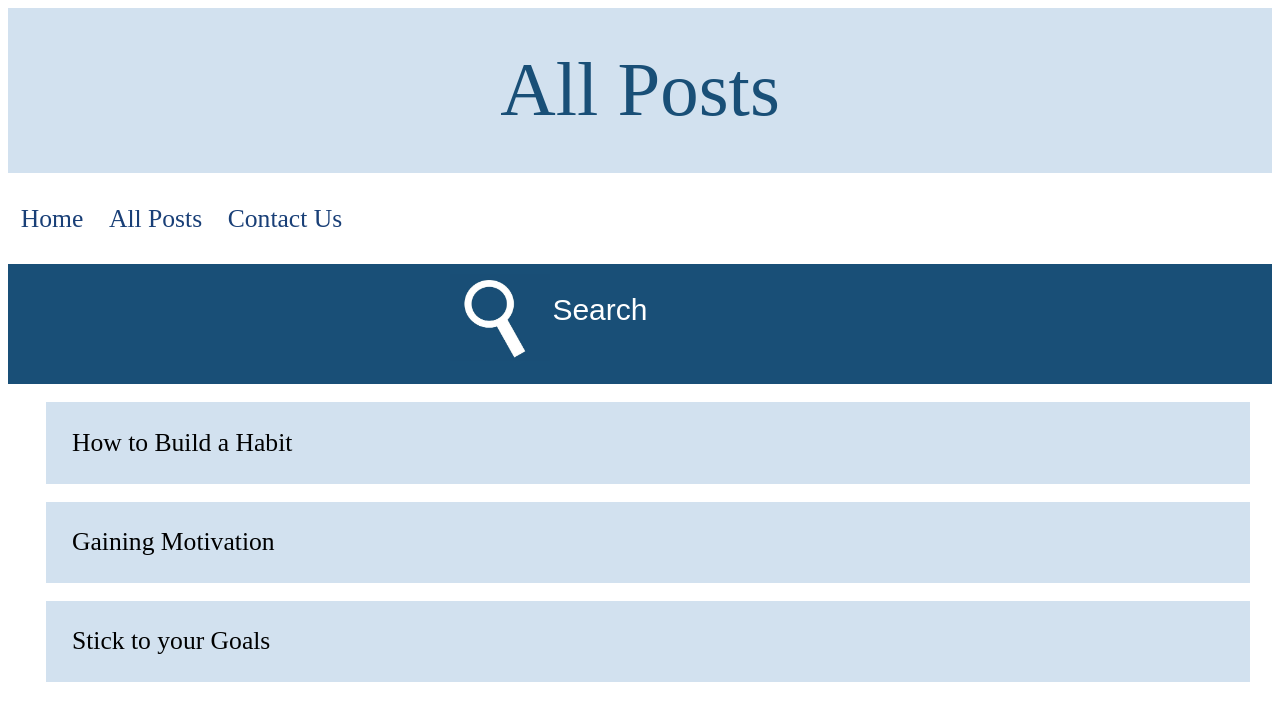
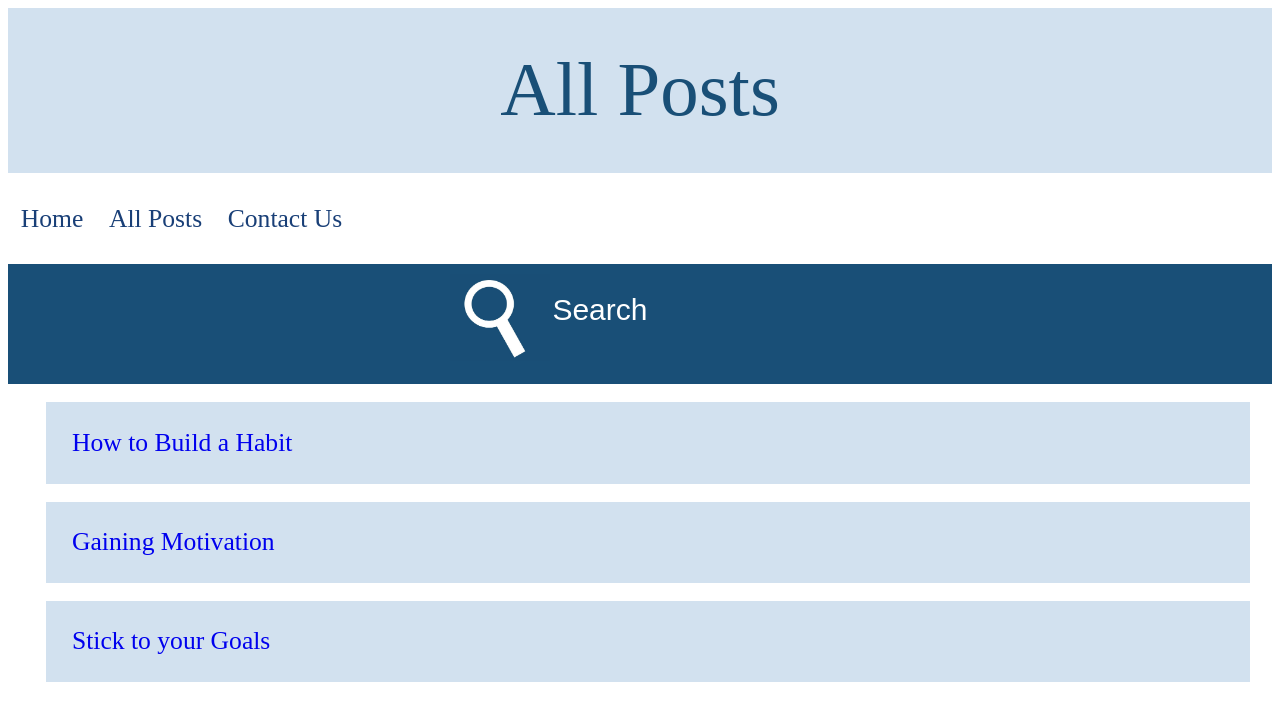
Before and after one commit to prshah101/SIT120, a Vue app in the folder selfdevbloga3/: page /allPosts in a window 1280 px wide. Shown: the top 720 px of the page. Built offline with nearby package versions, Linux system fonts and the light colour scheme.

Commit message:
adding links to All Posts

```diff
--- a/selfdevbloga3/src/components/AllPosts.vue
+++ b/selfdevbloga3/src/components/AllPosts.vue
@@ -14,7 +14,9 @@
 <br>
 <div v-for="blog in blogs" v-bind:key="blog.id">
     <div class="posts">
+        <router-link :to="`/blogPost/${blog.name}`">
         {{ blog.message }}
+        </router-link>
     </div>
     <br>
 </div>
@@ -28,15 +30,18 @@ export default {
         return {
             blogs: [{
                     id: 1,
-                    message: 'How to Build a Habit'
+                    message: 'How to Build a Habit',
+                    name: 'Habits'
                 },
                 {
                     id: 2,
-                    message: 'Gaining Motivation'
+                    message: 'Gaining Motivation',
+                    name: 'Motivation'
                 },
                 {
                     id: 3,
-                    message: 'Stick to your Goals'
+                    message: 'Stick to your Goals',
+                    name: 'Goals'
                 }
             ],
         }
@@ -100,4 +105,8 @@ input {
     position: relative;
     left: 3vw;
 }
+
+.posts a {
+  text-decoration: none;
+}
 </style>
```
